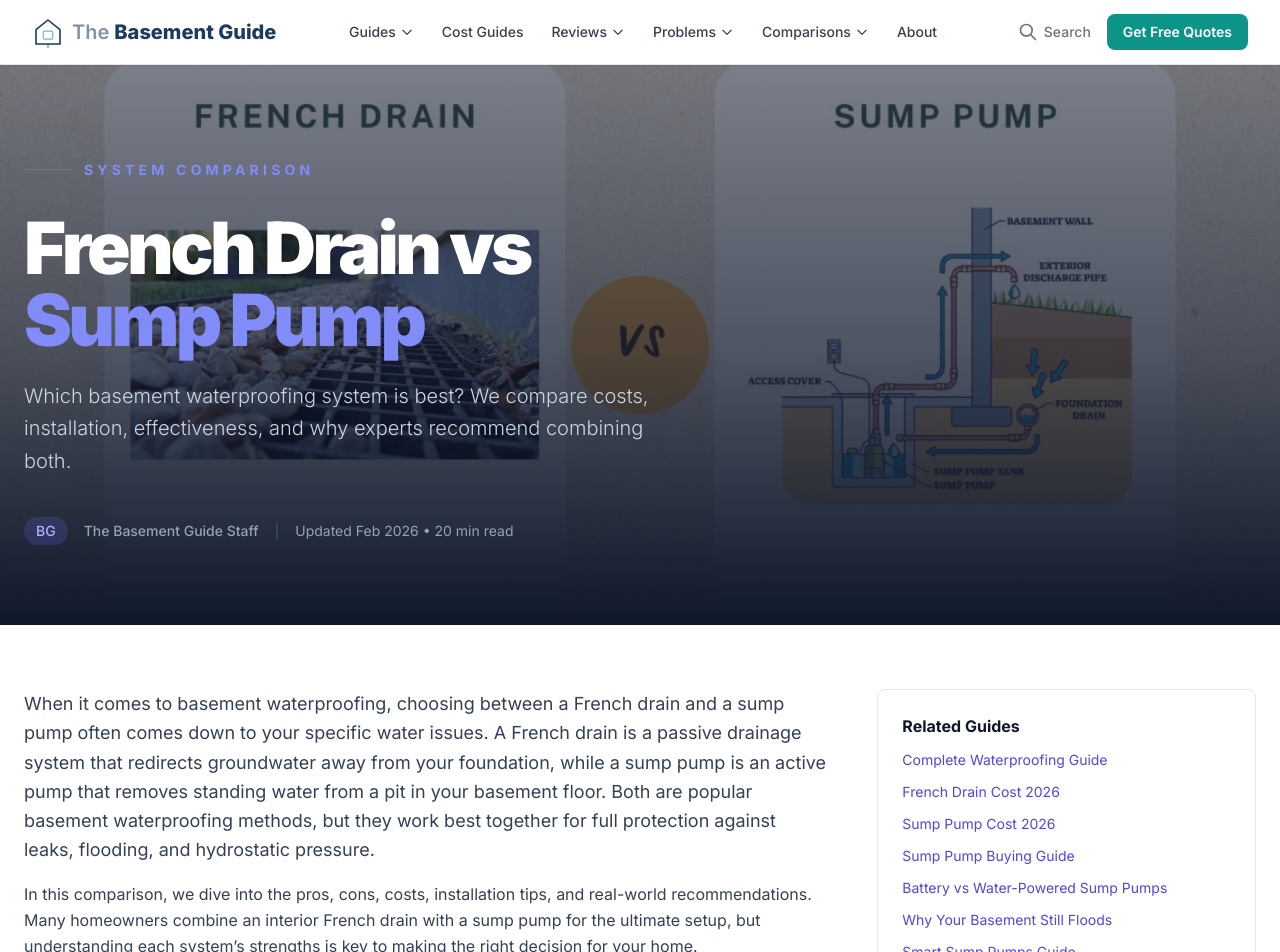
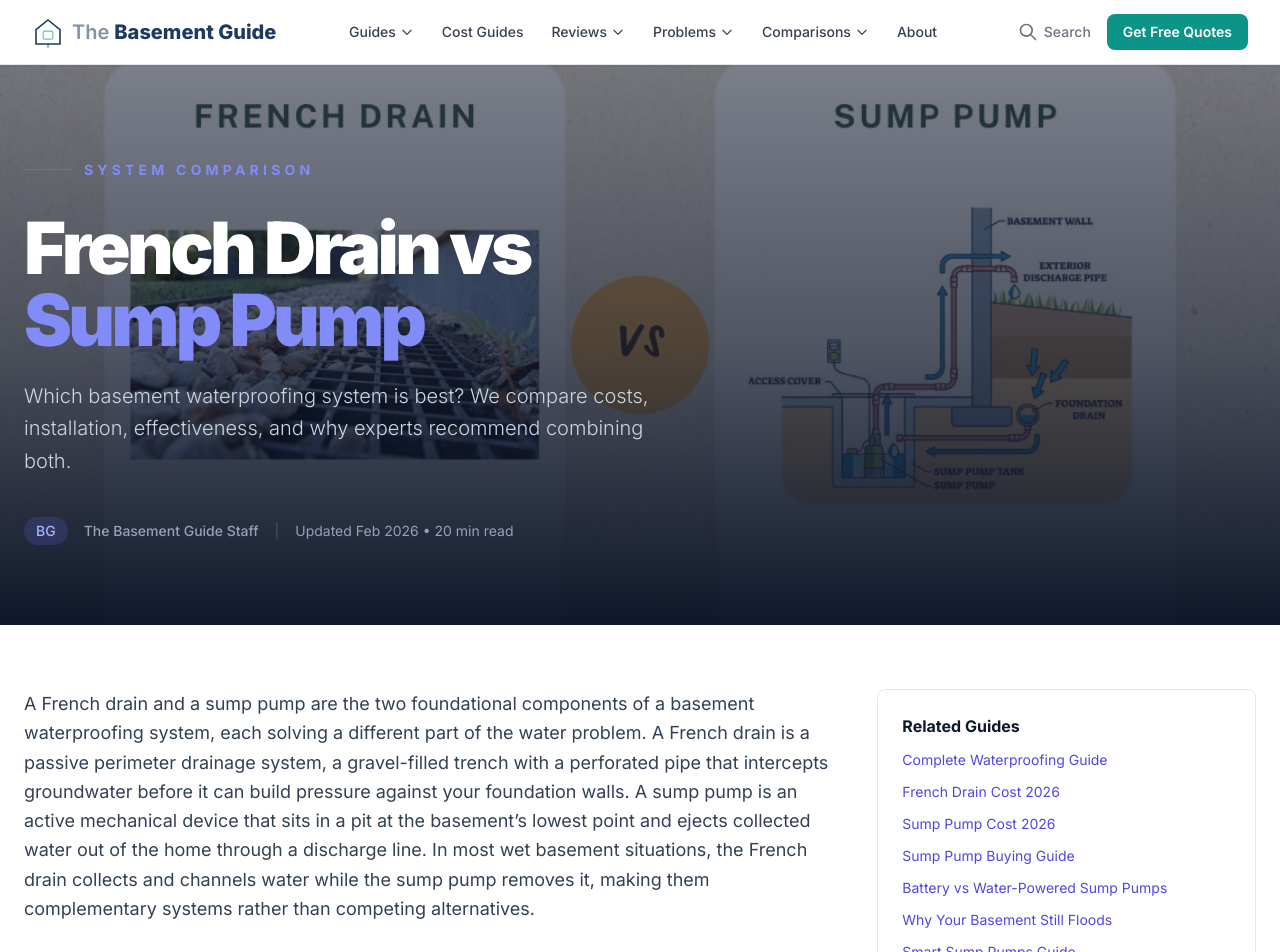
Before and after one commit to thebasementguide2026/basement-guide, a Next.js app: page /articles/french-drain-vs-sump-pump in a window 1280 px wide. Shown: the top 952 px of the page. Built offline with nearby package versions, Linux system fonts and the light colour scheme.

Commit message:
Add entity definition paragraph to french-drain-vs-sump-pump

```diff
--- a/app/articles/french-drain-vs-sump-pump/page.tsx
+++ b/app/articles/french-drain-vs-sump-pump/page.tsx
@@ -95,6 +95,7 @@ export default function FrenchDrainVsSumpPumpArticle() {
 
             {/* Intro */}
             <section>
+              <p className='text-lg text-slate-700 leading-relaxed mb-8'>A French drain and a sump pump are the two foundational components of a basement waterproofing system, each solving a different part of the water problem. A French drain is a passive perimeter drainage system, a gravel-filled trench with a perforated pipe that intercepts groundwater before it can build pressure against your foundation walls. A sump pump is an active mechanical device that sits in a pit at the basement&rsquo;s lowest point and ejects collected water out of the home through a discharge line. In most wet basement situations, the French drain collects and channels water while the sump pump removes it, making them complementary systems rather than competing alternatives.</p>
               <p className='text-lg text-slate-700 leading-relaxed'>
                 When it comes to basement waterproofing, choosing between a French drain and a sump pump often comes down to your specific water issues. A French drain is a passive drainage system that redirects groundwater away from your foundation, while a sump pump is an active pump that removes standing water from a pit in your basement floor. Both are popular basement waterproofing methods, but they work best together for full protection against leaks, flooding, and hydrostatic pressure.
               </p>
```
